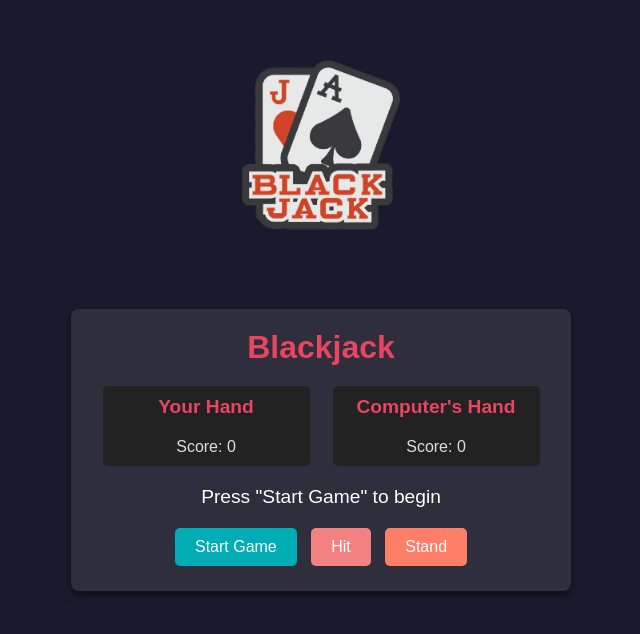
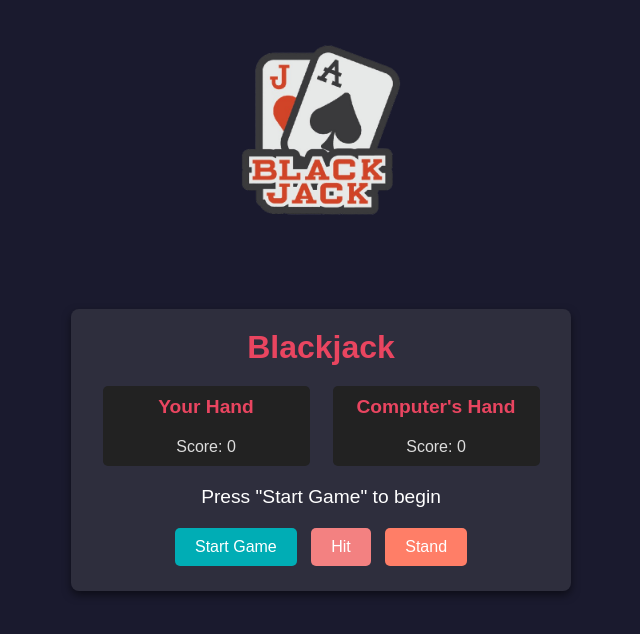
Before and after one commit to bytebender77/Blackjack, a plain HTML site: page index.html in a window 1280 px wide. Shown: the whole page, without its empty margins (319-959 px from the left). Drawn offline with Linux system fonts and the light colour scheme.

Commit message:
Update styles.css

```diff
--- a/styles.css
+++ b/styles.css
@@ -118,7 +118,7 @@ body {
     display: flex;
     justify-content: center;
     background-color: #1a1a2e; /* Same as body background color */
-    padding: 45px 0;
+    padding: 30px 0;
     z-index: 1;
 }
 
```
